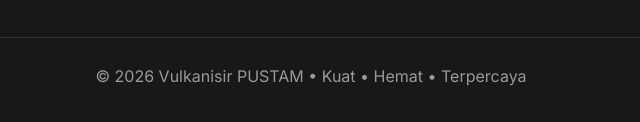
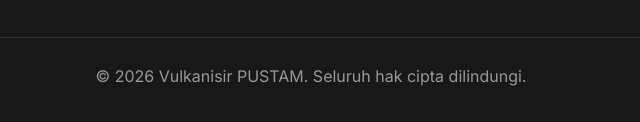
Before and after one commit to AksaAdhiSupomo/pustam-web, a plain HTML site: page index.html in a window 1280 px wide. Shown: the part 2931-3053 px from the top of the page, 329-969 px from the left. Drawn offline with nearby package versions, Linux system fonts and the light colour scheme.

Commit message:
Update index.html

```diff
--- a/index.html
+++ b/index.html
@@ -154,7 +154,6 @@ Proses vulkanisir dilakukan menggunakan cetakan dan tekanan tinggi sehingga meng
 <p>
 Menggunakan proses curing dengan Chamber Autoclave untuk menghasilkan ikatan tapak ban yang kuat, presisi, serta berkualitas sesuai standar vulkanisir modern.
 </p>
-</p>
 
 </div>
 
@@ -247,7 +246,7 @@ Buka Google Maps
 </div>
 
 <div class="footer-copy">
-© 2026 Vulkanisir PUSTAM • Kuat • Hemat • Terpercaya
+© 2026 Vulkanisir PUSTAM. Seluruh hak cipta dilindungi.
 </div>
 
 </div>
```
